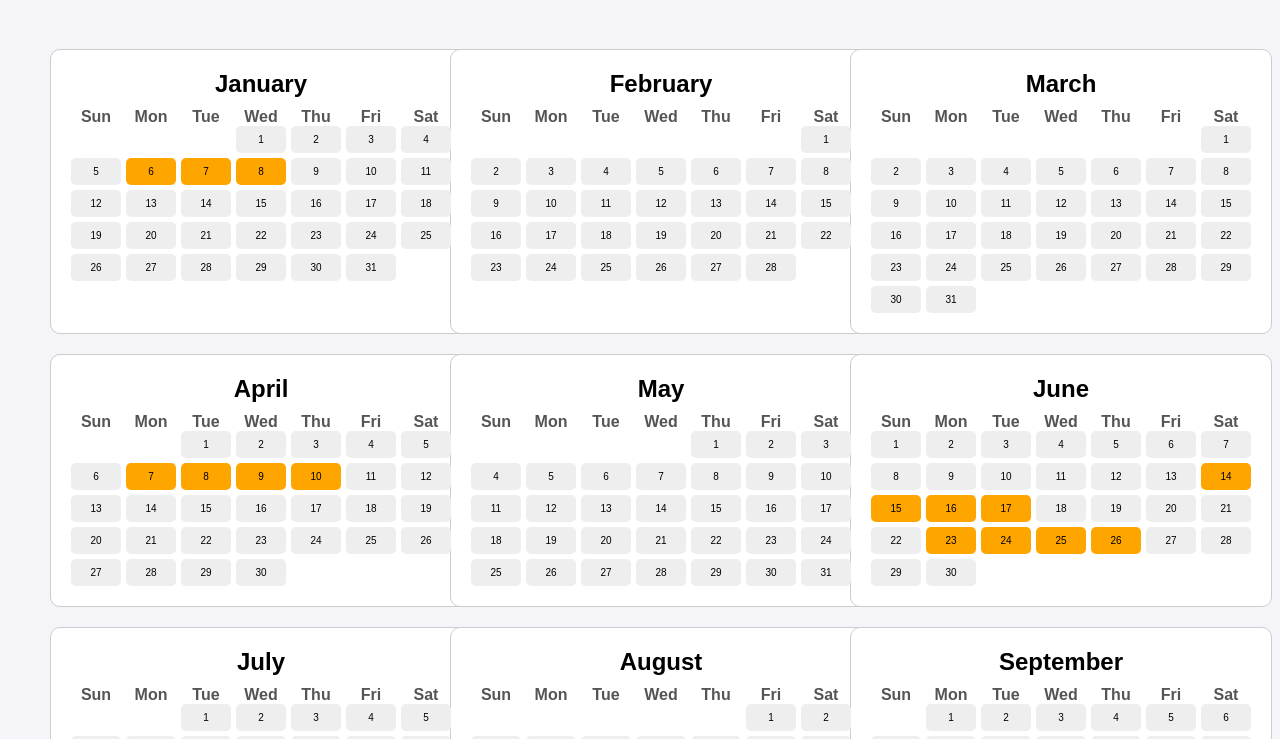
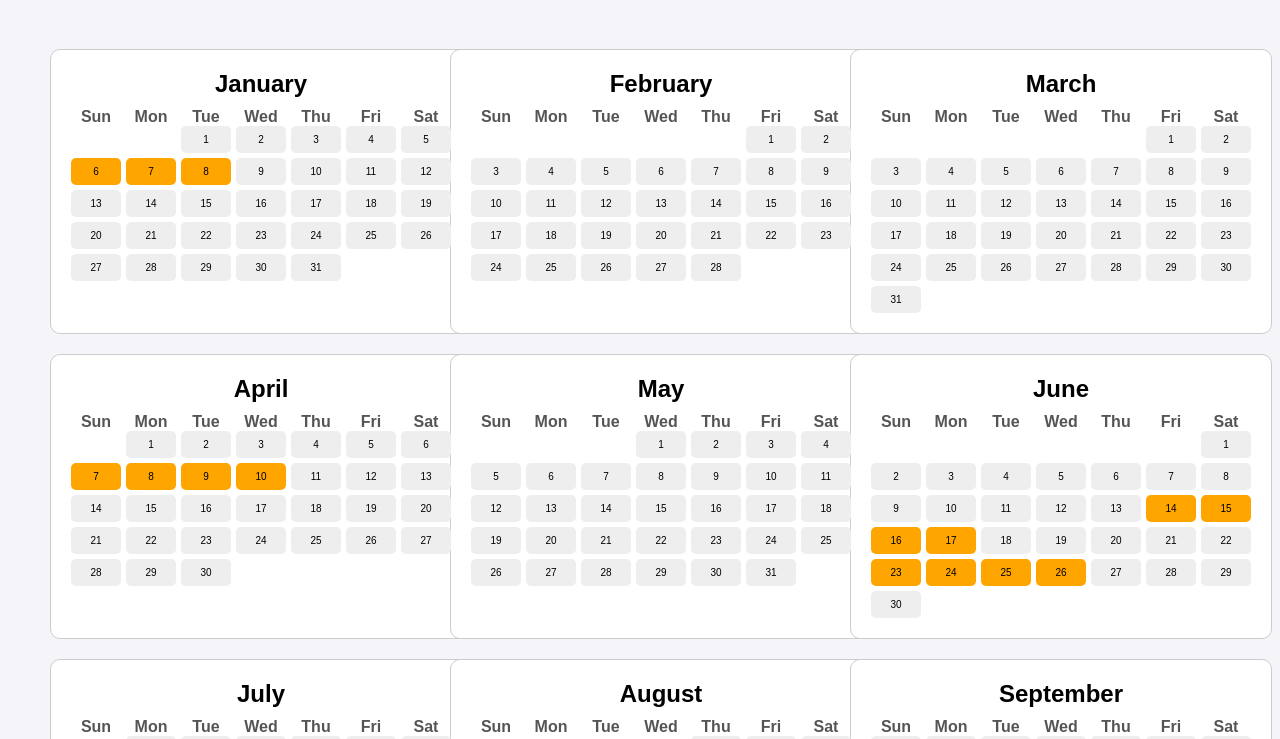
Before and after one commit to anacesarjelly/calendar, a plain HTML site: page index.html in a window 1280 px wide. Shown: the part 61-800 px from the top of the page. Drawn offline with Linux system fonts and the light colour scheme.

Commit message:
Update index.html

```diff
--- a/index.html
+++ b/index.html
@@ -184,18 +184,18 @@
     };
 
     const months = [
-        { name: "January", days: 31, startDay: 4 },
-        { name: "February", days: 28, startDay: 7 },
-        { name: "March", days: 31, startDay: 7 },
-        { name: "April", days: 30, startDay: 3 },
-        { name: "May", days: 31, startDay: 5 },
-        { name: "June", days: 30, startDay: 1 },
-        { name: "July", days: 31, startDay: 3 },
-        { name: "August", days: 31, startDay: 6 },
-        { name: "September", days: 30, startDay: 2 },
-        { name: "October", days: 31, startDay: 4 },
-        { name: "November", days: 30, startDay: 7 },
-        { name: "December", days: 31, startDay: 2 }
+        { name: "January", days: 31, startDay: 3 },
+        { name: "February", days: 28, startDay: 6 },
+        { name: "March", days: 31, startDay: 6 },
+        { name: "April", days: 30, startDay: 2 },
+        { name: "May", days: 31, startDay: 4 },
+        { name: "June", days: 30, startDay: 7 },
+        { name: "July", days: 31, startDay: 2 },
+        { name: "August", days: 31, startDay: 5 },
+        { name: "September", days: 30, startDay: 1 },
+        { name: "October", days: 31, startDay: 3 },
+        { name: "November", days: 30, startDay: 6 },
+        { name: "December", days: 31, startDay: 1 }
     ];
 
     const weekdays = ['Sun', 'Mon', 'Tue', 'Wed', 'Thu', 'Fri', 'Sat'];
```
